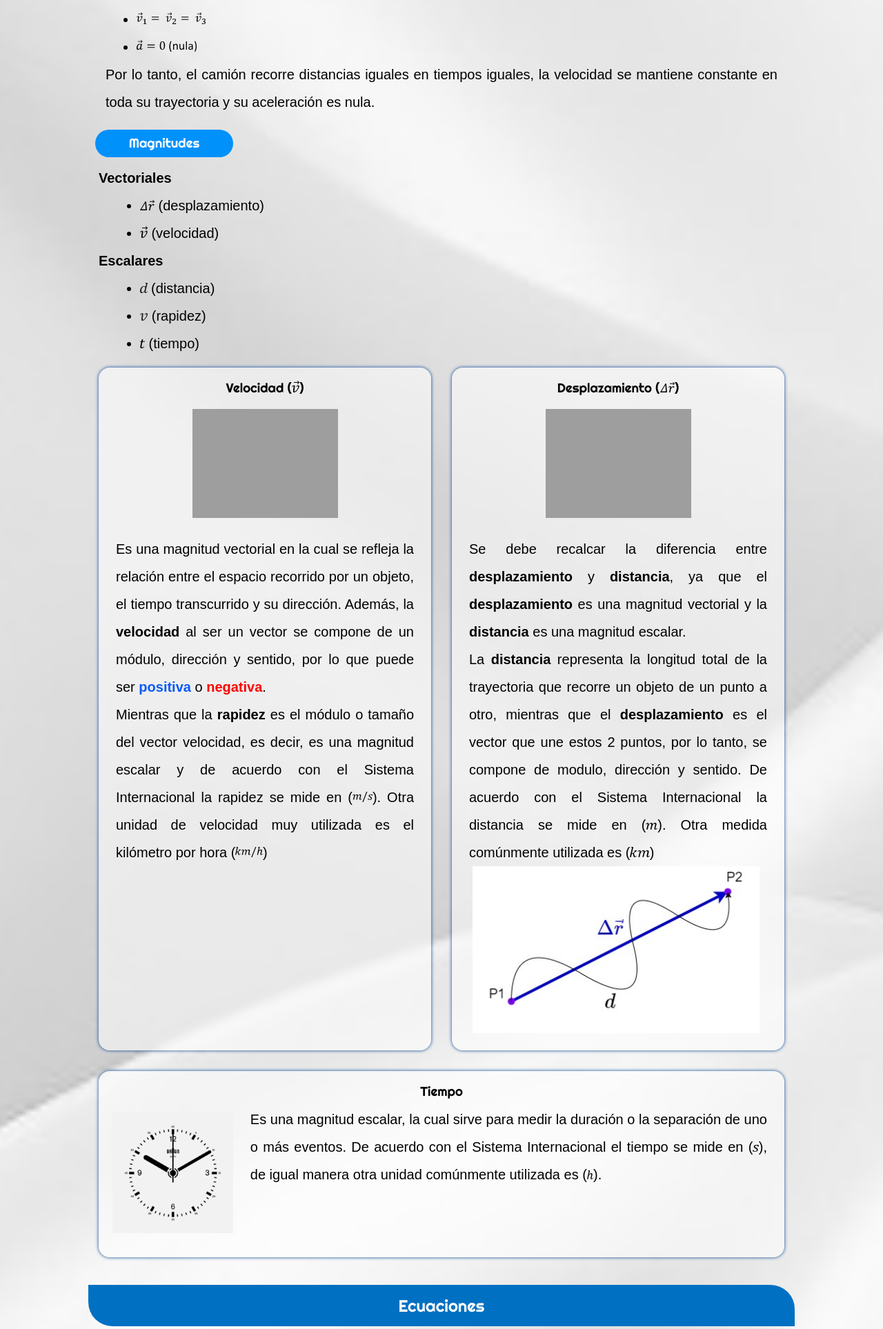
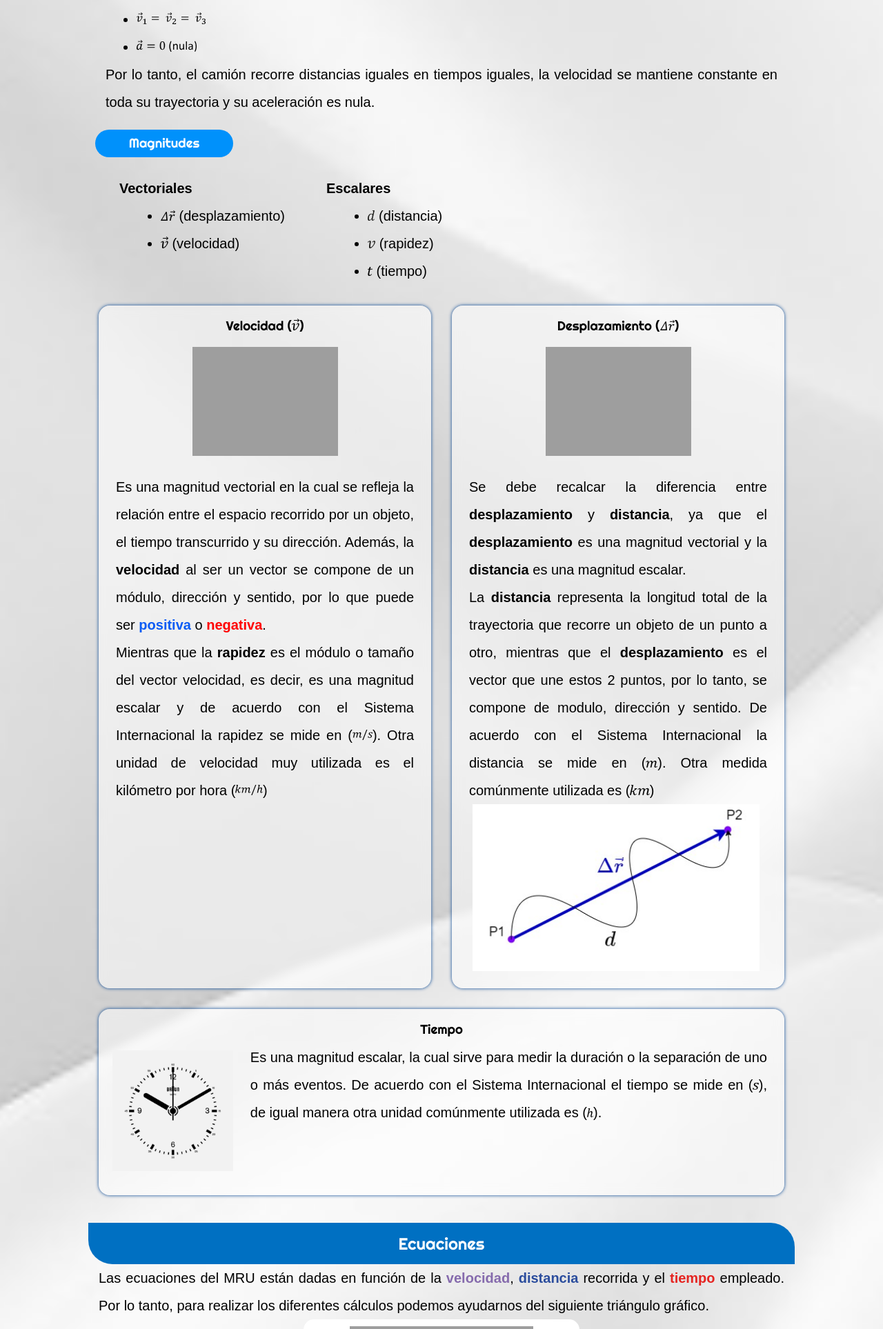
Before and after one commit to Aspg97/XRMRU, a PHP site: page / in a window 1280 px wide. Shown: the part 1327-3254 px from the top of the page at 69% size. Run offline with PHP 8.4, Linux system fonts and the light colour scheme; some web fonts are replaced; grey boxes are pictures that could not be loaded.

Commit message:
mejoras V2.1

```diff
--- a/index.html
+++ b/index.html
@@ -3,6 +3,7 @@
 
 <head>
     <meta charset="UTF-8" />
+    <link rel="icon" href="webComponents/IMG/iconoPestana.svg">
     <meta http-equiv="X-UA-Compatible" content="IE=edge" />
     <link rel="stylesheet" href="webComponents/Estilos/estilosIndex.css" />
     <link rel="stylesheet" href="webComponents/Estilos/estilosFundamentosTeoricos.css" />
@@ -127,6 +128,7 @@
             <div class="cont-full-info-mag">
                 <h3 class="sub-tit-teo">Magnitudes</h3>
                 <div class="cont-tipos-mag">
+                    <div class="tipos-mag">
                         <h4>Vectoriales</h4>
                         <ul>
                             <li>
@@ -138,6 +140,8 @@
                                 (velocidad)
                             </li>
                         </ul>
+                    </div>
+                    <div class="tipos-mag">
                         <h4>Escalares</h4>
                         <ul>
                             <li>
@@ -153,6 +157,7 @@
                                 (tiempo)
                             </li>
                         </ul>
+                    </div>
                 </div>
                 <div class="cont-info-mag">
                     <div class="velocidad">
@@ -264,7 +269,7 @@
                     <div class="cont-det-recuerda">
                         <p class="desc-teo">
                             Antes de empezar a resolver ejercicios asegúrate de que los
-                            datos tengan las mismas unidades de medida. Por ejemplo:
+                            datos tengan las mismas unidades de medida de acuerdo al Sistema Internacional. Por ejemplo:
                         </p>
                         <div class="cont-ejem-med">
                             <ul class="ejemplos-med">
@@ -409,10 +414,12 @@
                                     <mo>=</mo>
                                     <mfrac>
                                         <mrow>
-                                            <mi>Δ</mi><mi>x</mi>
+                                            <mi>Δ</mi>
+                                            <mi>x</mi>
                                         </mrow>
                                         <mrow>
-                                            <mi>Δ</mi><mi>t</mi>
+                                            <mi>Δ</mi>
+                                            <mi>t</mi>
                                         </mrow>
                                     </mfrac>
                                 </math>
@@ -423,10 +430,12 @@
                                     <mo>=</mo>
                                     <mfrac>
                                         <mrow>
-                                            <mi>Δ</mi><mi>x</mi>
+                                            <mi>Δ</mi>
+                                            <mi>x</mi>
                                         </mrow>
                                         <mrow>
-                                            <mi>Δ</mi><mi>t</mi>
+                                            <mi>Δ</mi>
+                                            <mi>t</mi>
                                         </mrow>
                                     </mfrac>
                                     <mo>=</mo>
--- a/webComponents/Estilos/estilosFundamentosTeoricos.css
+++ b/webComponents/Estilos/estilosFundamentosTeoricos.css
@@ -73,6 +73,15 @@
 .cont-tipos-mag {
     padding: 0 15px;
     font-size: 20px;
+}
+
+.cont-tipos-mag{
+    display: flex;
+}
+
+.tipos-mag{
+    margin: 0 15px;
+    padding: 15px;
 }
 
 .table-leyes {
--- a/webComponents/PGG_ADD/graficadora.html
+++ b/webComponents/PGG_ADD/graficadora.html
@@ -3,6 +3,7 @@
 
 <head>
     <meta charset="UTF-8">
+    <link rel="icon" href="../IMG/iconoPestana.svg">
     <meta http-equiv="X-UA-Compatible" content="IE=edge">
     <link rel="stylesheet" href="../Estilos/estilosIndex.css">
     <link rel="stylesheet" href="../Estilos/estilosGraficador.css">
--- a/webComponents/PGG_ADD/manualUsuario.html
+++ b/webComponents/PGG_ADD/manualUsuario.html
@@ -3,6 +3,7 @@
 
 <head>
     <meta charset="UTF-8">
+    <link rel="icon" href="../IMG/iconoPestana.svg">
     <link rel="stylesheet" href="../Estilos/estilosIndex.css">
     <link rel="stylesheet" href="../Estilos/estilosManualDeUsuario.css">
     <meta http-equiv="X-UA-Compatible" content="IE=edge">
--- a/webComponents/PGG_ADD/pizarraDigital.html
+++ b/webComponents/PGG_ADD/pizarraDigital.html
@@ -3,6 +3,7 @@
 
 <head>
     <meta charset="UTF-8">
+    <link rel="icon" href="../IMG/iconoPestana.svg">
     <meta http-equiv="X-UA-Compatible" content="IE=edge">
     <link rel="stylesheet" href="../Estilos/estilosIndex.css">
     <link rel="stylesheet" href="../Estilos/estilosPizarra.css">
--- a/webComponents/PGG_ADD/simulador.html
+++ b/webComponents/PGG_ADD/simulador.html
@@ -3,6 +3,7 @@
 
 <head>
     <meta charset="UTF-8">
+    <link rel="icon" href="../IMG/iconoPestana.svg">
     <link rel="stylesheet" href="../Estilos/estilosIndex.css">
     <link rel="stylesheet" href="../Estilos/estilosSimulator.css">
     <meta http-equiv="X-UA-Compatible" content="IE=edge">
```
Also changed, not shown: webComponents/IMG/iconoPestana.svg (added). Lines whose indentation alone changed are shown as unchanged.
